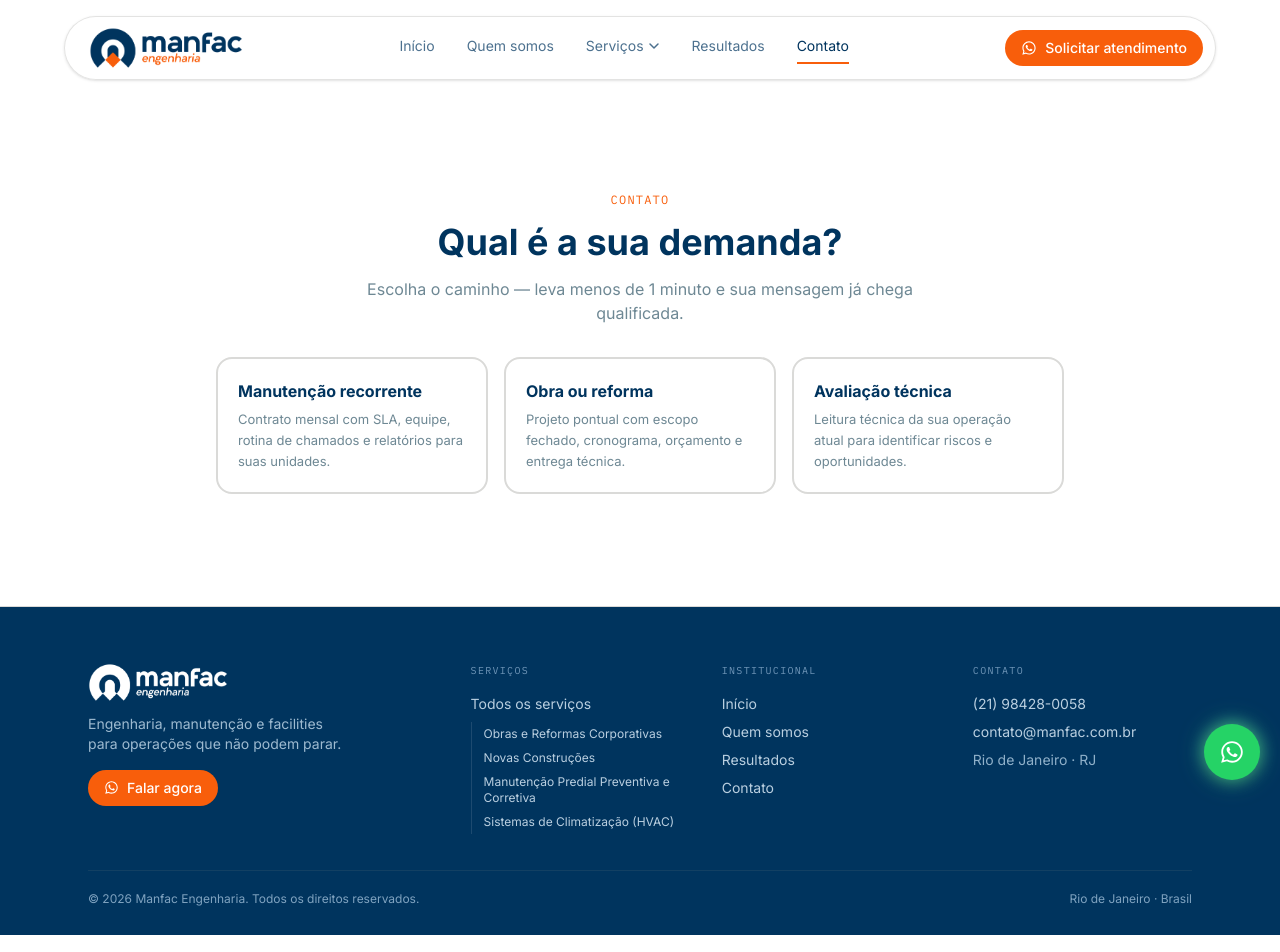
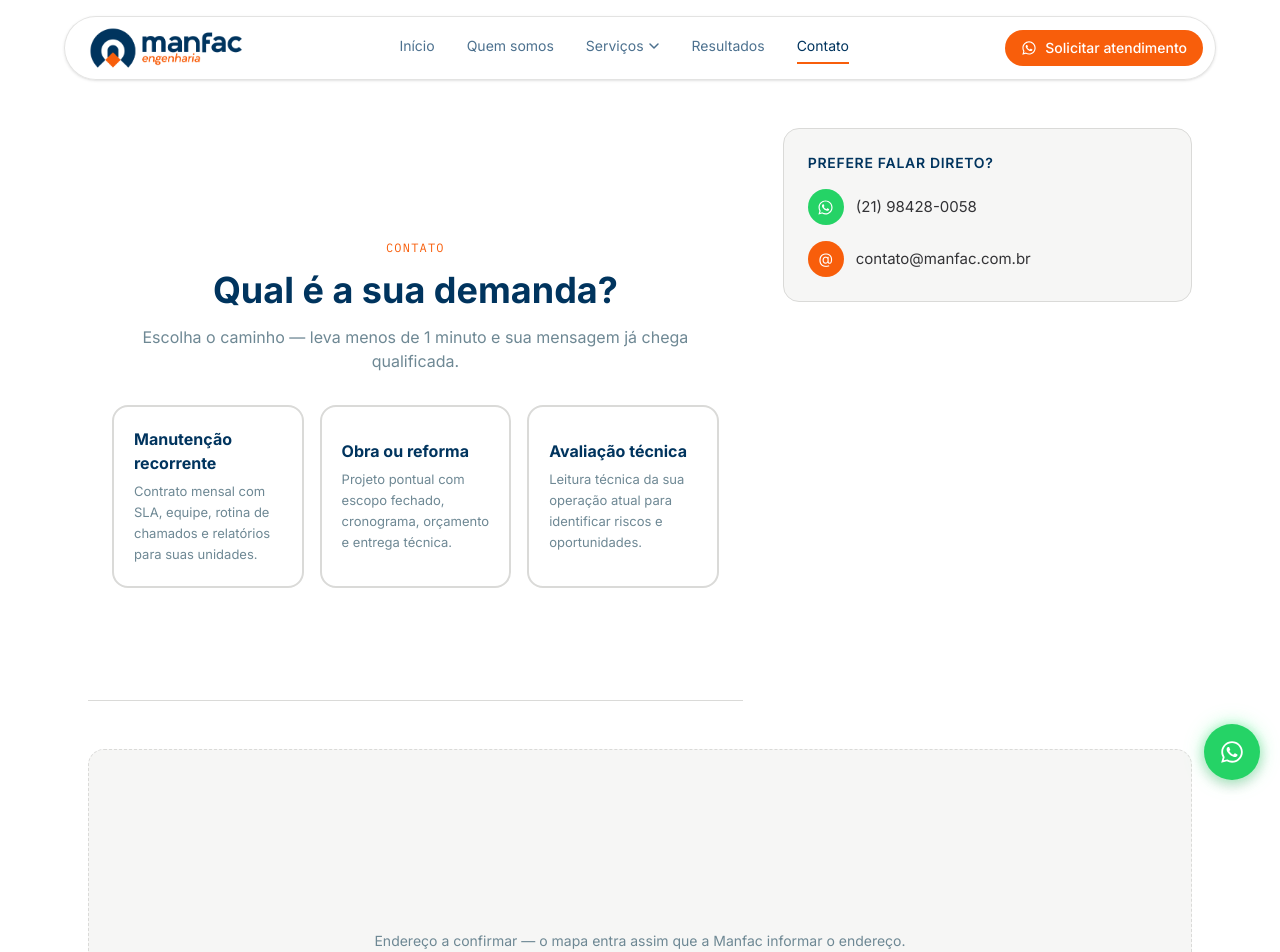
Before and after one commit to manfac-facilities/login-system, a Next.js app in the folder manfac-site/: page /contato in a window 1280 px wide. Shown: the top 952 px of the page. Built offline with nearby package versions, Linux system fonts and the light colour scheme.

Commit message:
feat(manfac-site): bloco de contato ao lado do formulario e mapa provisorio

```diff
--- a/manfac-site/app/contato/page.tsx
+++ b/manfac-site/app/contato/page.tsx
@@ -2,6 +2,8 @@
 import type { Metadata } from 'next'
 import Header from '@/components/Header'
 import ContactForm from '@/components/ContactForm'
+import ContatoInfo from '@/components/ContatoInfo'
+import MapaPlaceholder from '@/components/MapaPlaceholder'
 import Footer from '@/components/Footer'
 import { SITE_URL } from '@/lib/site'
 
@@ -24,7 +26,13 @@
         desejado. Esta começa com conteúdo claro, então precisa do respiro.
       */}
       <main className="pt-20">
-        <ContactForm />
+        <div className="mx-auto grid max-w-6xl gap-8 px-6 py-12 md:grid-cols-[1.6fr_1fr] md:items-start md:gap-10">
+          <ContactForm />
+          <ContatoInfo />
+        </div>
+        <div className="mx-auto max-w-6xl px-6 pb-16">
+          <MapaPlaceholder />
+        </div>
       </main>
       <Footer />
     </>
--- /dev/null
+++ b/manfac-site/components/ContatoInfo.tsx
@@ -0,0 +1,41 @@
+import WhatsAppIcon from './WhatsAppIcon'
+import { buildDirectWhatsAppUrl, WHATSAPP_COMERCIAL_DISPLAY } from '@/lib/whatsapp'
+
+/**
+ * Cartão com os canais diretos de contato, ao lado do formulário.
+ *
+ * Só WhatsApp e e-mail. Instagram e telefone fixo não entram: o cliente
+ * ainda não confirmou se existem, e um canal errado no site é pior do que
+ * um canal a menos.
+ */
+export default function ContatoInfo() {
+  return (
+    <div className="rounded-2xl border border-[var(--border)] bg-[var(--surface)] p-6">
+      <h2 className="text-sm font-semibold uppercase tracking-wider text-[var(--ink)]">
+        Prefere falar direto?
+      </h2>
+      <div className="mt-4 flex flex-col gap-4">
+        <a
+          href={buildDirectWhatsAppUrl('Página de contato')}
+          target="_blank"
+          rel="noopener noreferrer"
+          className="flex items-center gap-3 text-[15px] text-[var(--body-text)] transition-colors hover:text-[var(--orange)]"
+        >
+          <span className="grid h-9 w-9 flex-none place-items-center rounded-full bg-[#25d366] text-white">
+            <WhatsAppIcon size={17} />
+          </span>
+          {WHATSAPP_COMERCIAL_DISPLAY}
+        </a>
+        <a
+          href="mailto:contato@manfac.com.br"
+          className="flex items-center gap-3 text-[15px] text-[var(--body-text)] transition-colors hover:text-[var(--orange)]"
+        >
+          <span className="grid h-9 w-9 flex-none place-items-center rounded-full bg-[var(--orange)] text-white">
+            @
+          </span>
+          contato@manfac.com.br
+        </a>
+      </div>
+    </div>
+  )
+}
--- /dev/null
+++ b/manfac-site/components/MapaPlaceholder.tsx
@@ -0,0 +1,17 @@
+/**
+ * Bloco reservado para o mapa — provisório de propósito.
+ *
+ * O endereço da Manfac ainda não foi confirmado pelo cliente. Um mapa
+ * apontando para um endereço aproximado manda o cliente para o lugar
+ * errado; um bloco assumidamente vazio, não. Mantém a altura do mapa
+ * futuro (`h-72 md:h-96`) para não haver salto de layout quando ele entrar.
+ */
+export default function MapaPlaceholder() {
+  return (
+    <div className="flex h-72 w-full items-center justify-center rounded-2xl border border-dashed border-[var(--border)] bg-[var(--surface)] md:h-96">
+      <p className="text-sm text-[var(--muted)]">
+        Endereço a confirmar — o mapa entra assim que a Manfac informar o endereço.
+      </p>
+    </div>
+  )
+}
```
Also changed, not shown: 1 other file (tests, documents, lock files or other folders).
